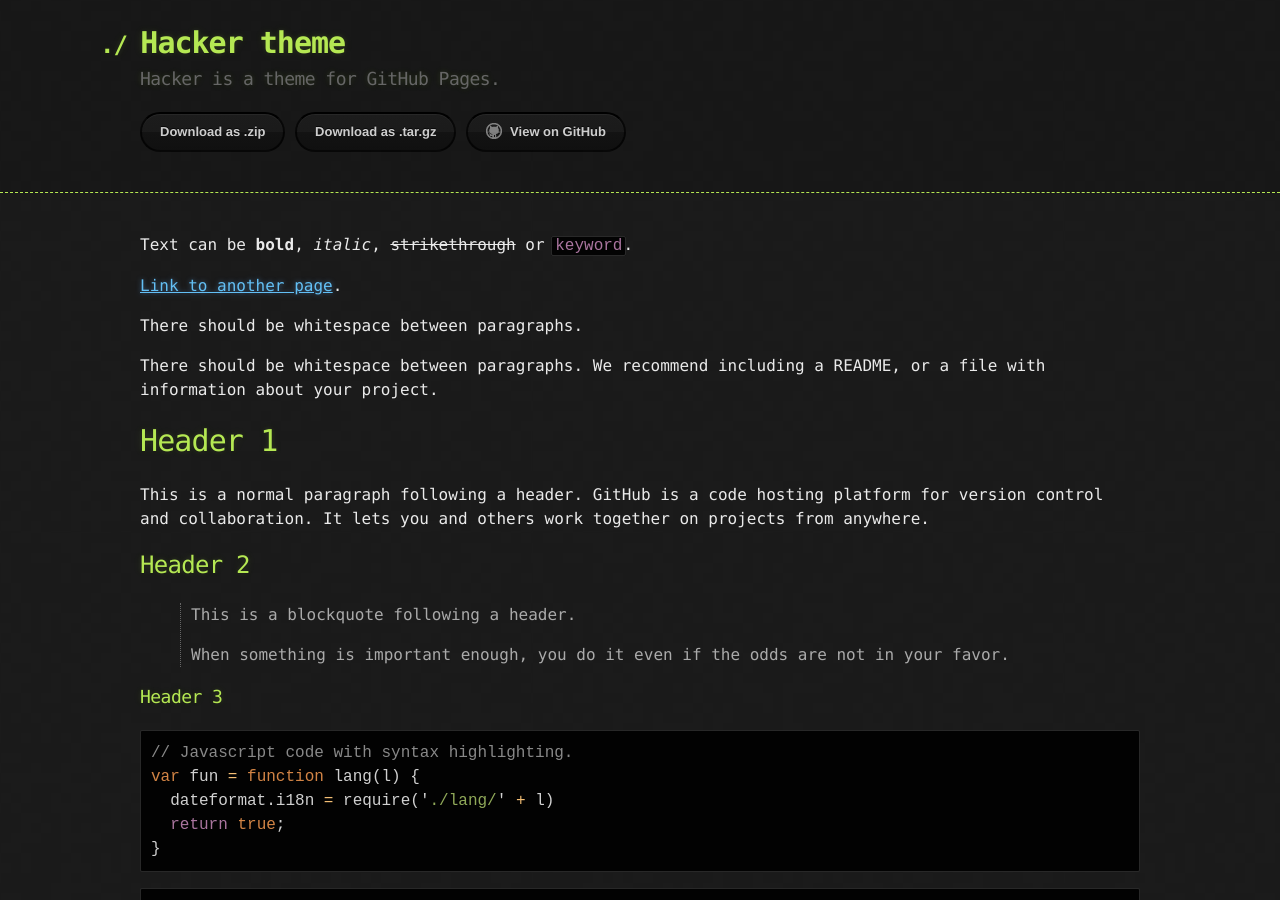
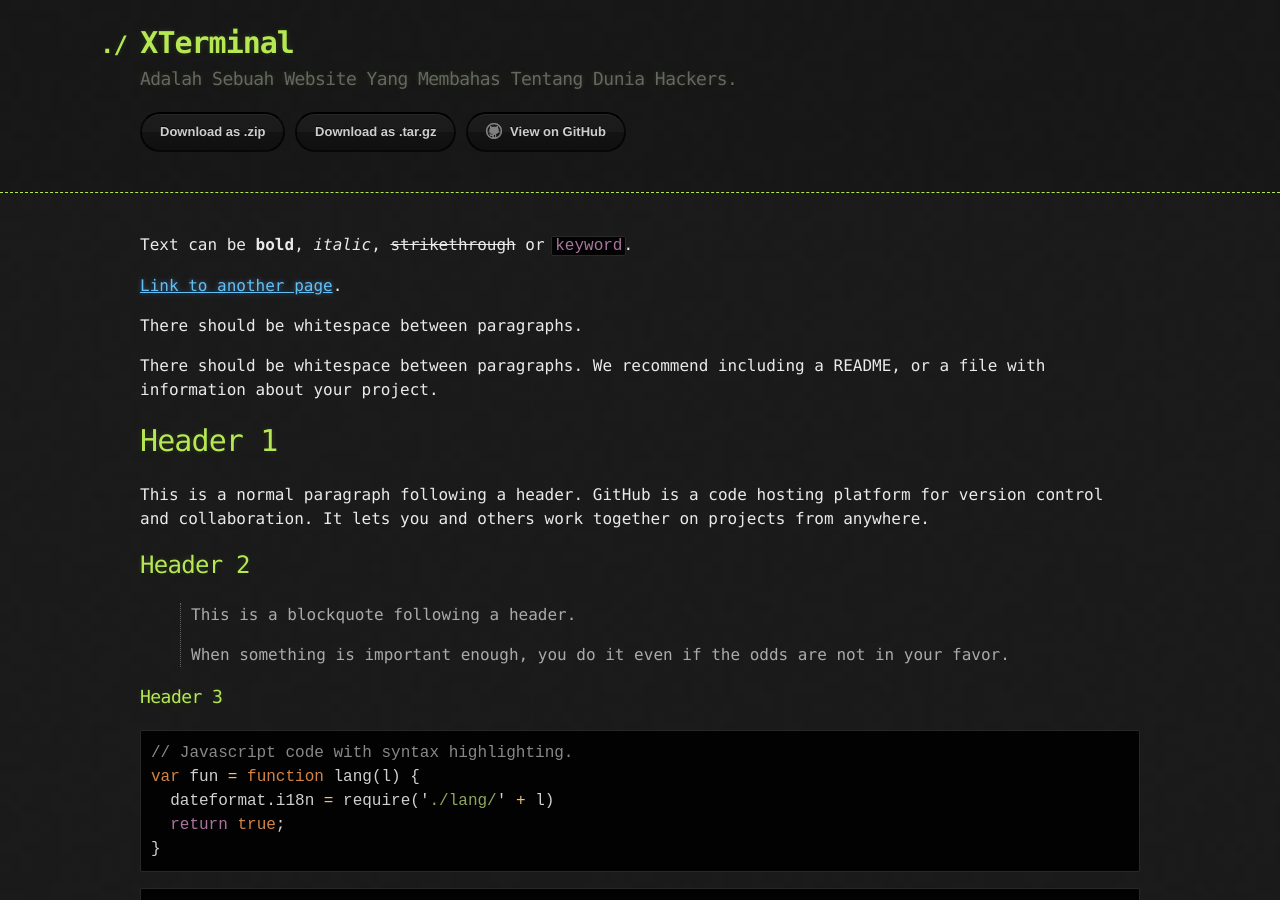
Before and after one commit to AWeb41/XTerminal, a Jekyll site: the page built from index.md, in a window 1280 px wide and 900 px high. Built offline with Jekyll 4.4.1, drawn with Linux system fonts in a browser that asks for light colours.

Commit message:
Update _config.yml

```diff
--- a/_config.yml
+++ b/_config.yml
@@ -1,5 +1,5 @@
-title: Hacker theme
-description: Hacker is a theme for GitHub Pages.
+title: XTerminal
+description: Adalah Sebuah Website Yang Membahas Tentang Dunia Hackers.
 show_downloads: true
 google_analytics:
 theme: jekyll-theme-cayman
```
